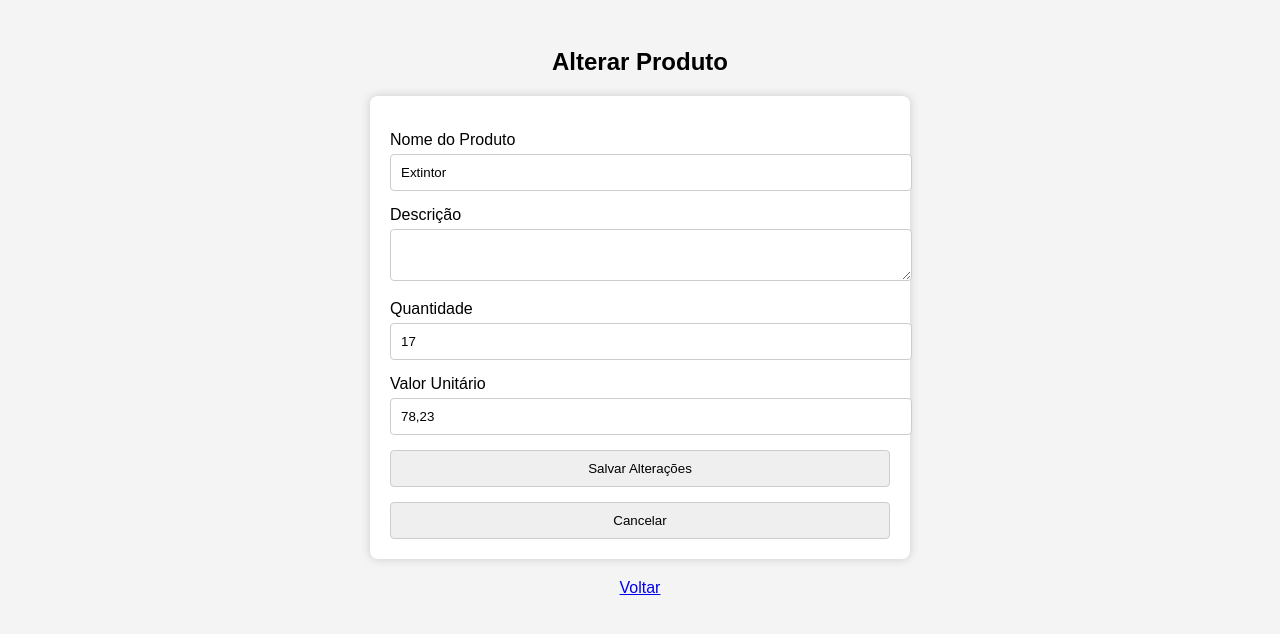
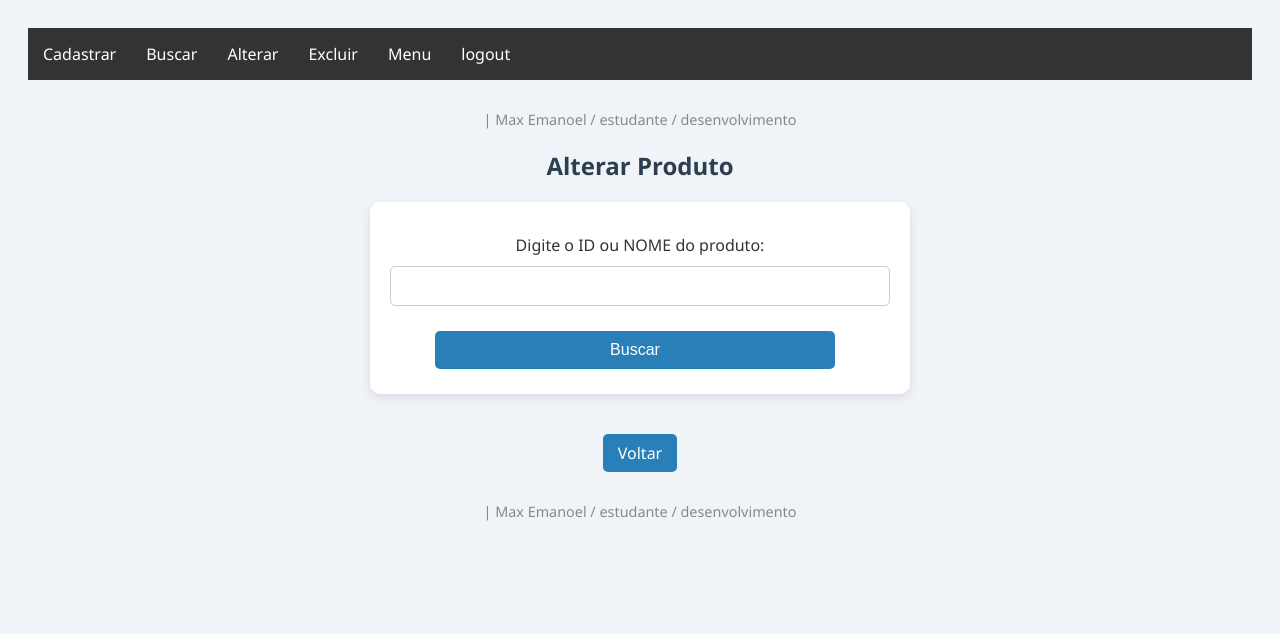
Before and after one commit to maxmanoel/prova_maxemanoel, a PHP site: page /alterar_produto.php?id=5 in a window 1280 px wide. Shown: the top 634 px of the page. Run offline with PHP 8.4, Linux system fonts and the light colour scheme; a user stored in the database is signed in; data comes from the database, SQL or seed files in the repository.

Commit message:
CONCLUSAO NA TELA EXCLUIR E ALTERAR PRODUTO
conclusao nas telas de alterar e excluir produto, e aluns ajuste na parte das telas anterios ok

```diff
--- a/alterar_produto.php
+++ b/alterar_produto.php
@@ -1,76 +1,41 @@
 <?php
 session_start();
 require_once 'conexao.php';
+require_once 'menu_dropdow.php';
 
-// Verifica perfil de acesso
-if ($_SESSION['perfil'] != 1 && $_SESSION['perfil'] != 2) {
-    echo "<script>alert('Acesso Negado!'); window.location.href='principal.php';</script>";
+// VERIFICA SE O USUÁRIO TEM PERMISSÃO DE ADM
+if($_SESSION['perfil'] != 1){
+    echo "<script>alert('Acesso Negado!');window.location.href='principal.php';</script>";
     exit();
 }
 
-// Verifica se o ID do produto foi passado via GET
-if (!isset($_GET['id']) || empty($_GET['id'])) {
-    echo "<script>alert('Produto não informado!'); window.location.href='buscar_produto.php';</script>";
-    exit();
+// INICIALIZA AS VARIAVEIS
+$produto = null;
+
+// SE O FORMULÁRIO FOR ENVIADO, BUSCA O PRODUTO PELO ID OU PELO NOME
+if ($_SERVER["REQUEST_METHOD"] == "POST") {
+    if (!empty($_POST['busca_produto'])) {
+        $busca = trim($_POST["busca_produto"]);
+
+        if(is_numeric($busca)) {
+            $sql = "SELECT * FROM produto WHERE id_produto = :busca";
+            $stmt = $pdo->prepare($sql);
+            $stmt->bindParam(':busca', $busca, PDO::PARAM_INT);
+        } else {
+            $sql = "SELECT * FROM produto WHERE nome_prod LIKE :busca_nome";
+            $stmt = $pdo->prepare($sql);
+            $stmt->bindValue(':busca_nome', "%$busca%", PDO::PARAM_STR);
         }
-
-$id_produto = (int)$_GET['id'];
-
-// Busca o produto no banco
-$sql = "SELECT * FROM produto WHERE id_produto = :id";
-$stmt = $pdo->prepare($sql);
-$stmt->bindParam(':id', $id_produto, PDO::PARAM_INT);
         $stmt->execute();
         $produto = $stmt->fetch(PDO::FETCH_ASSOC);
 
-if (!$produto) {
-    echo "<script>alert('Produto não encontrado!'); window.location.href='buscar_produto.php';</script>";
-    exit();
-}
-
-// Atualiza o produto se o formulário for enviado
-if ($_SERVER["REQUEST_METHOD"] == "POST") {
-    $nome = trim($_POST['nome']);
-    $descricao = trim($_POST['descricao']);
-    $qtde = (int)$_POST['qtde'];
-    $valor_unit = str_replace(',', '.', str_replace('.', '', $_POST['valor_unit'])); // remove pontos e converte vírgula em ponto
-
-    // Validações básicas
-    if (strlen($nome) < 2) {
-        echo "<script>alert('O nome do produto deve ter pelo menos 2 caracteres.');</script>";
-    } elseif ($qtde < 0) {
-        echo "<script>alert('A quantidade não pode ser negativa.');</script>";
-    } elseif ($valor_unit <= 0) {
-        echo "<script>alert('O valor unitário deve ser maior que zero.');</script>";
-    } else {
-        $sql_update = "UPDATE produto
-                       SET nome_prod = :nome,
-                           descricao = :descricao,
-                           qtde = :qtde,
-                           valor_unit = :valor
-                       WHERE id_produto = :id";
-
-        $stmt_update = $pdo->prepare($sql_update);
-        $stmt_update->bindParam(':nome', $nome);
-        $stmt_update->bindParam(':descricao', $descricao);
-        $stmt_update->bindParam(':qtde', $qtde, PDO::PARAM_INT);
-        $stmt_update->bindParam(':valor', $valor_unit);
-        $stmt_update->bindParam(':id', $id_produto, PDO::PARAM_INT);
-
-        try {
-            if ($stmt_update->execute()) {
-                echo "<script>alert('Produto alterado com sucesso!'); window.location.href='buscar_produto.php';</script>";
-                exit();
-            } else {
-                echo "<script>alert('Erro ao alterar o produto.');</script>";
-            }
-        } catch (PDOException $e) {
-            echo "<script>alert('Erro: " . addslashes($e->getMessage()) . "');</script>";
+        // SE O PRODUTO NÃO FOR ENCONTRADO, EXIBE UM ALERTA
+        if(!$produto){
+            echo "<script>alert('Produto não encontrado!');</script>";
         }
     }
 }
 ?>
-
 <!DOCTYPE html>
 <html lang="pt-BR">
 <head>
@@ -78,37 +43,137 @@ if ($_SERVER["REQUEST_METHOD"] == "POST") {
     <meta name="viewport" content="width=device-width, initial-scale=1.0">
     <title>Alterar Produto</title>
     <style>
-    body { font-family: Arial, sans-serif; background-color: #f4f4f4; padding: 20px; }
-    h2 { text-align: center; }
-    form { max-width: 500px; margin: auto; background: #fff; padding: 20px; border-radius: 8px; box-shadow: 0 0 10px #ccc; }
-    label { display: block; margin-top: 15px; }
-    input, textarea, button { width: 100%; padding: 10px; margin-top: 5px; border-radius: 4px; border: 1px solid #ccc; }
-    button { cursor: pointer; margin-top: 15px; }
-    a { display: block; text-align: center; margin-top: 20px; }
+        body {
+            font-family: 'Segoe UI', Tahoma, Geneva, Verdana, sans-serif;
+            background-color: #f0f4f8;
+            color: #333;
+            text-align: center;
+            padding: 20px;
+        }
+
+        h2 {
+            color: #2c3e50;
+            margin-bottom: 20px;
+        }
+
+        form {
+            margin: 20px auto;
+            padding: 20px;
+            background: #fff;
+            border-radius: 10px;
+            box-shadow: 0 4px 10px rgba(0,0,0,0.1);
+            max-width: 500px;
+            text-align: left;
+        }
+
+        label {
+            display: block;
+            margin: 12px 0 5px;
+            font-weight: 500;
+        }
+
+        input[type="text"],
+        input[type="number"] {
+            width: 100%;
+            padding: 10px;
+            border: 1px solid #ccc;
+            border-radius: 5px;
+            box-sizing: border-box;
+            outline: none;
+        }
+
+        input:focus {
+            border-color: #2980b9;
+        }
+
+        button {
+            padding: 10px 15px;
+            border: none;
+            border-radius: 5px;
+            cursor: pointer;
+            margin-top: 15px;
+            margin-right: 10px;
+            transition: background-color 0.2s ease;
+            color: white;
+        }
+
+        button[type="submit"] {
+            background-color: #2980b9;
+        }
+
+        button[type="submit"]:hover {
+            background-color: #1c5980;
+        }
+
+        button[type="reset"] {
+            background-color: #c0392b;
+        }
+
+        button[type="reset"]:hover {
+            background-color: #922b21;
+        }
+
+        a.back-link {
+            display: inline-block;
+            margin-top: 20px;
+            padding: 8px 15px;
+            background-color: #2980b9;
+            color: white;
+            border-radius: 5px;
+            text-decoration: none;
+            transition: background-color 0.2s ease;
+        }
+
+        a.back-link:hover {
+            background-color: #1c5980;
+        }
+
+        address {
+            margin-top: 30px;
+            font-size: 0.9em;
+            color: #7f8c8d;
+            font-style: normal;
+        }
     </style>
-<!-- Chama o JS externo das máscaras -->
-<script src="js/masks.js"></script>
+    <script src="masks.js"></script>
 </head>
 <body>
+
 <h2>Alterar Produto</h2>
 
-<form action="alterar_produto.php?id=<?= htmlspecialchars($produto['id_produto']) ?>" method="POST">
-    <label for="nome">Nome do Produto</label>
-    <input type="text" id="nome" name="nome" value="<?= htmlspecialchars($produto['nome_prod'] ?? '') ?>" required>
+<form action="alterar_produto.php" method="POST">
+    <label for="busca_produto">Digite o ID ou NOME do produto:</label>
+    <input type="text" id="busca_produto" name="busca_produto" required>
+    <button type="submit">Buscar</button>
+</form>
 
-    <label for="descricao">Descrição</label>
-    <textarea id="descricao" name="descricao" required><?= htmlspecialchars($produto['descricao_prod'] ?? '') ?></textarea>
+<?php if ($produto): ?>
+    <form action="processa_alteracao_produto.php" method="POST">
+        <input type="hidden" name="id_produto" value="<?=htmlspecialchars($produto['id_produto'])?>">
 
-    <label for="qtde">Quantidade</label>
-    <input type="text" id="qtde" name="qtde" value="<?= htmlspecialchars($produto['qtde'] ?? '') ?>" required>
+        <label for="nome_prod">Nome:</label>
+        <input type="text" id="nome_prod" name="nome_prod" value="<?=htmlspecialchars($produto['nome_prod'])?>" required>
 
-    <label for="valor_unit">Valor Unitário</label>
-    <input type="text" id="valor_unit" name="valor_unit" value="<?= htmlspecialchars($produto['valor_unit'] ?? '') ?>" required>
+        <label for="descricao">Descrição:</label>
+        <input type="text" id="descricao" name="descricao" value="<?=htmlspecialchars($produto['descricao'])?>" required>
 
-    <button type="submit">Salvar Alterações</button>
+        <label for="qtde">Quantidade:</label>
+        <input type="text" id="qtde" name="qtde" value="<?=htmlspecialchars($produto['qtde'])?>" required>
+
+        <label for="valor_unit">Valor Unitário:</label>
+        <input type="text" step="0.01" id="valor_unit" name="valor_unit" value="<?=htmlspecialchars($produto['valor_unit'])?>" required>
+
+
+        <button type="submit">Alterar</button>
         <button type="reset">Cancelar</button>
     </form>
+<?php endif; ?>
 
-<a href="buscar_produto.php">Voltar</a>
+<a href="principal.php" class="back-link">Voltar</a>
+
+<address>
+    | Max Emanoel / estudante / desenvolvimento
+</address>
+
 </body>
 </html>
--- a/buscar_produto.php
+++ b/buscar_produto.php
@@ -151,7 +151,7 @@ try {
     </style>
 </head>
 <body>
-<h2>Lista de Produtos</h2>
+<h2>Busca Produtos</h2>
 
 <form action="buscar_produto.php" method="POST">
     <label for="busca">Digite o ID ou NOME do Produto (opcional):</label>
```
Also changed, not shown: excluir_produto.php (+150 -40 lines), processa_alteracao_produto.php (added, +39 -0 lines). Lines whose indentation alone changed are shown as unchanged.
